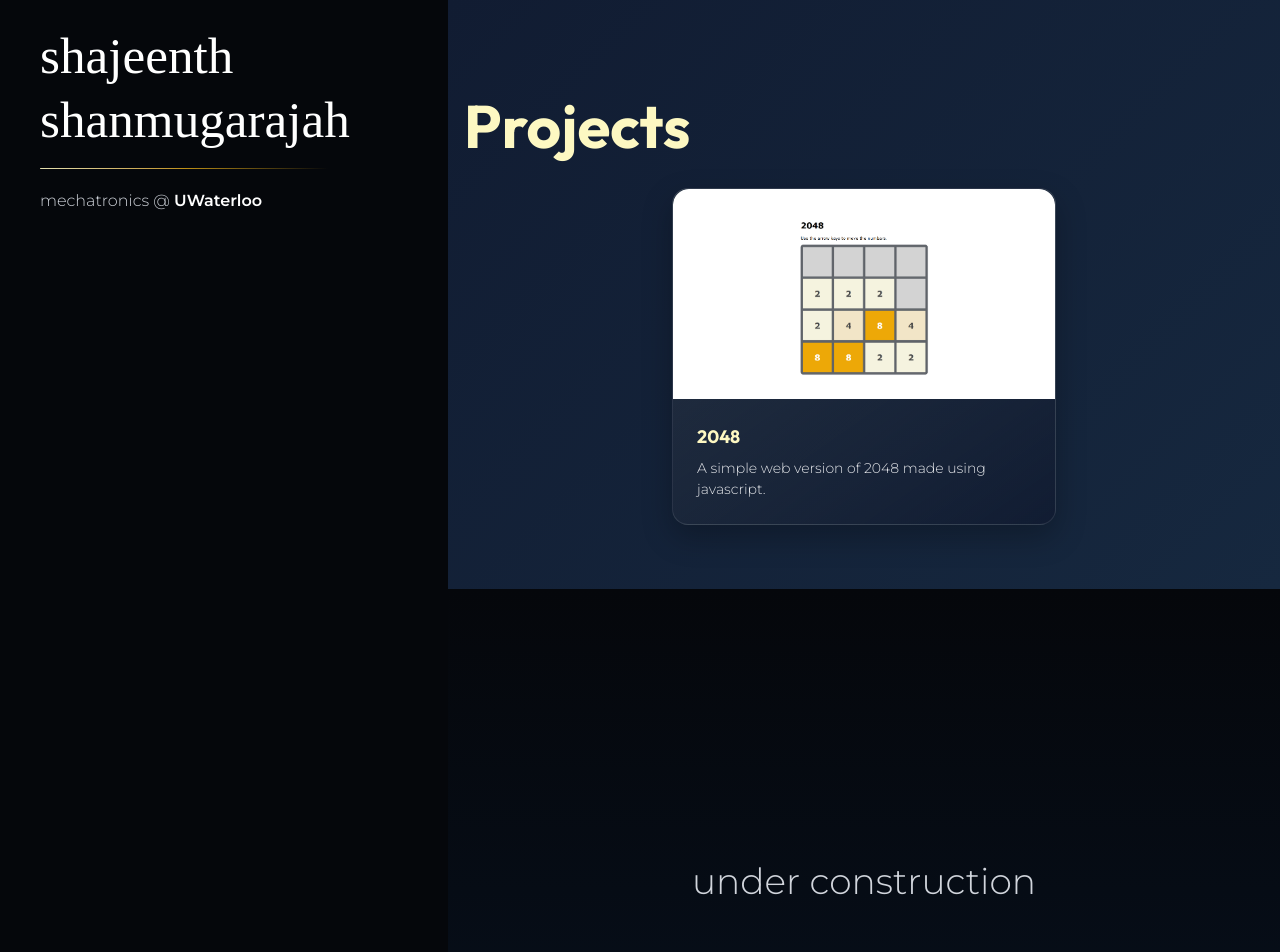
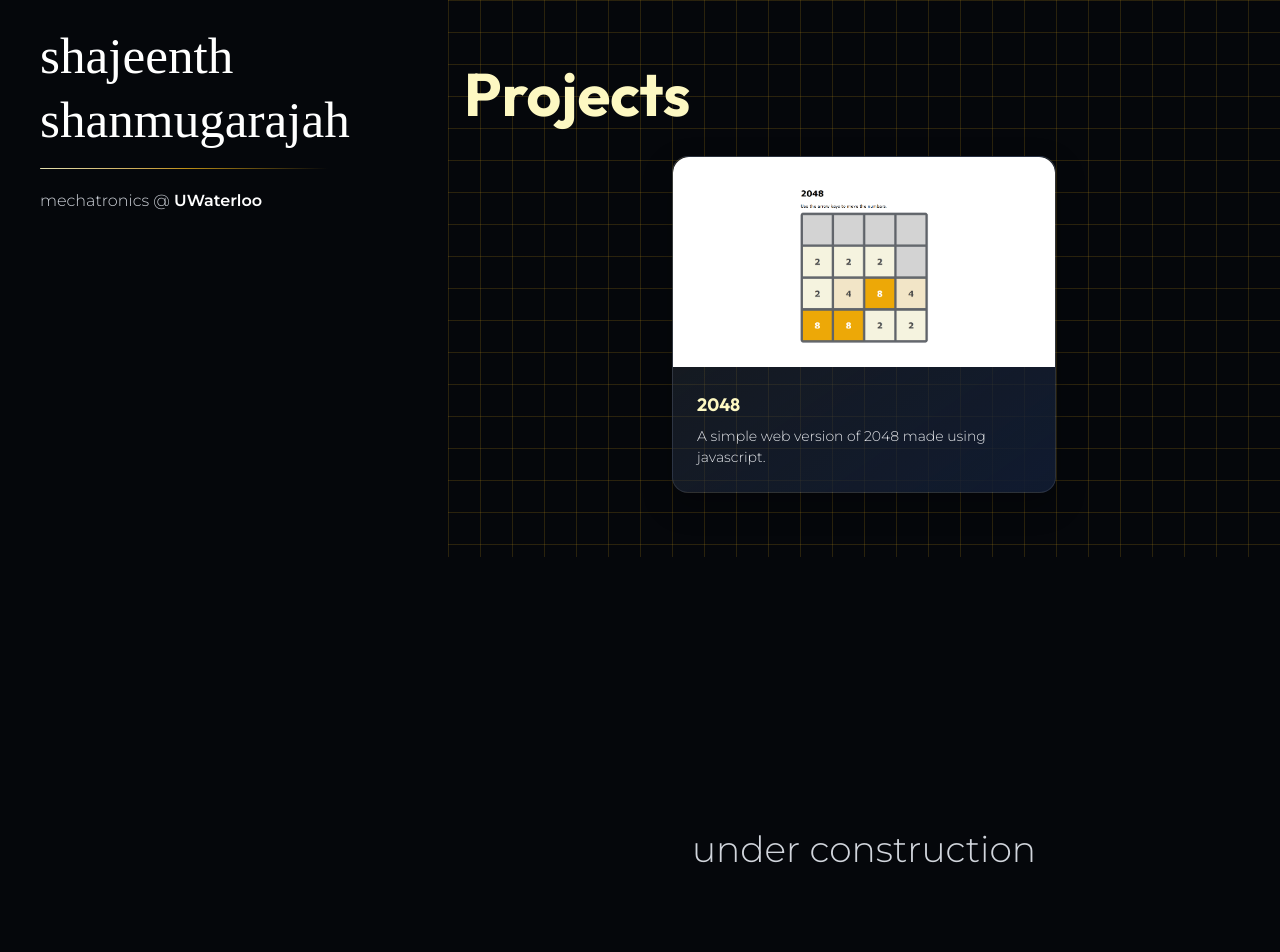
Before and after one commit to Shajeenth/Portfolio, a React (Vite) app: page / in a window 1280 px wide. Shown: the top 952 px of the page. Built offline with nearby package versions, Linux system fonts and the light colour scheme.

Commit message:
style updates

```diff
--- a/src/components/Gap.tsx
+++ b/src/components/Gap.tsx
@@ -2,7 +2,7 @@
 
 function Gap() {
     return (
-        <div className="hero midnight-panel min-h-[75vh] py-8">
+        <div className="hero min-h-[75vh] bg-[#05070b] py-8">
             <div className="hero-content">
                 <div className="fade">
                     <p className="text-4xl tinytext mb-4 text-gray-300">
--- a/src/components/ProjectScroll.tsx
+++ b/src/components/ProjectScroll.tsx
@@ -3,10 +3,18 @@
 
 function ProjectScroll() {
     return (
-        <section className="project-panel py-16">
+        <section
+            className="py-16"
+            style={{
+                backgroundColor: '#05070b',
+                backgroundImage:
+                    'linear-gradient(rgba(212, 160, 23, 0.18) 1px, transparent 1px), linear-gradient(90deg, rgba(212, 160, 23, 0.18) 1px, transparent 1px)',
+                backgroundSize: '32px 32px',
+            }}
+        >
             <div className="container mx-auto px-4">
-                <div>
-                    <h1 className="text-6xl heading my-8 text-[#fdf8c2]">Projects</h1>
+                <div className="mt-0">
+                    <h1 className="text-6xl heading mb-8 mt-0 text-[#fdf8c2]">Projects</h1>
                 </div>
                 <div className="flex justify-center">
                     <Project image="src/assets/img2048.png" alt="imageOf2048" header="2048" text="A simple web version of 2048 made using javascript."/>
```
